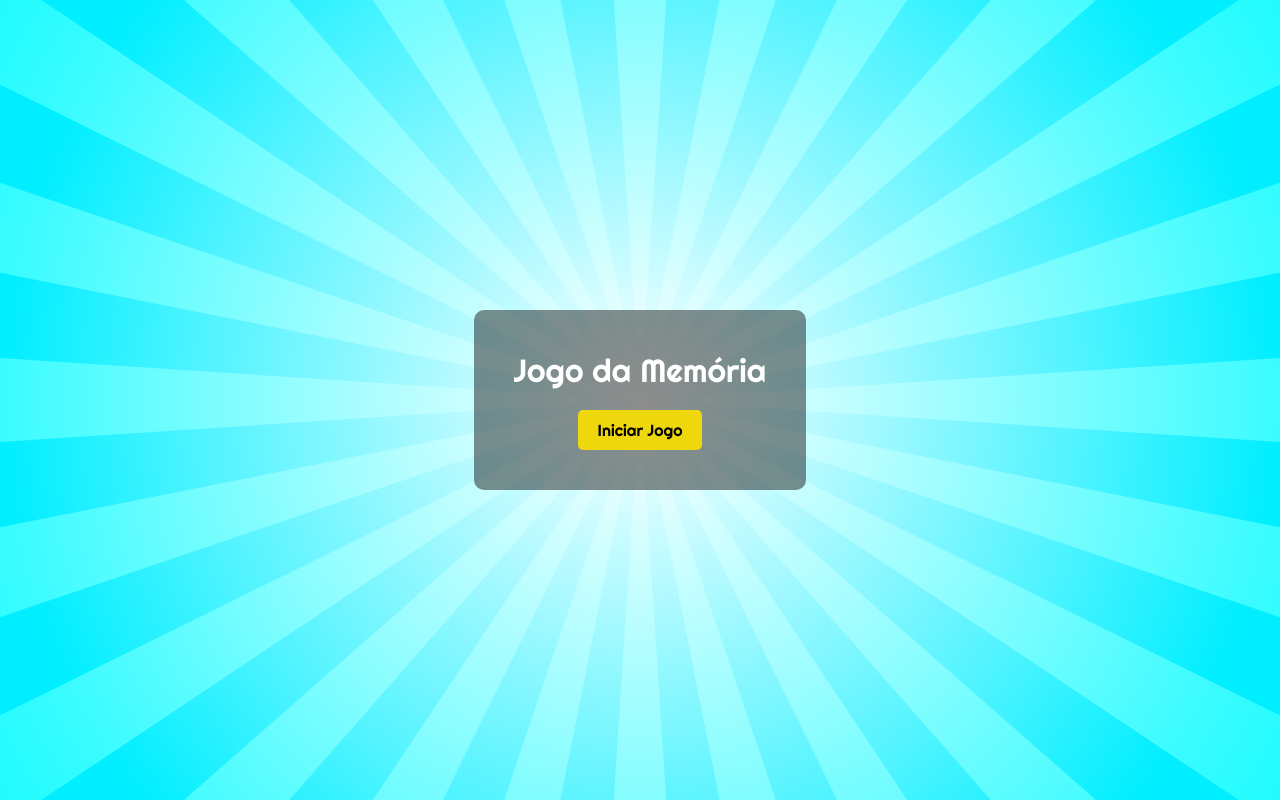
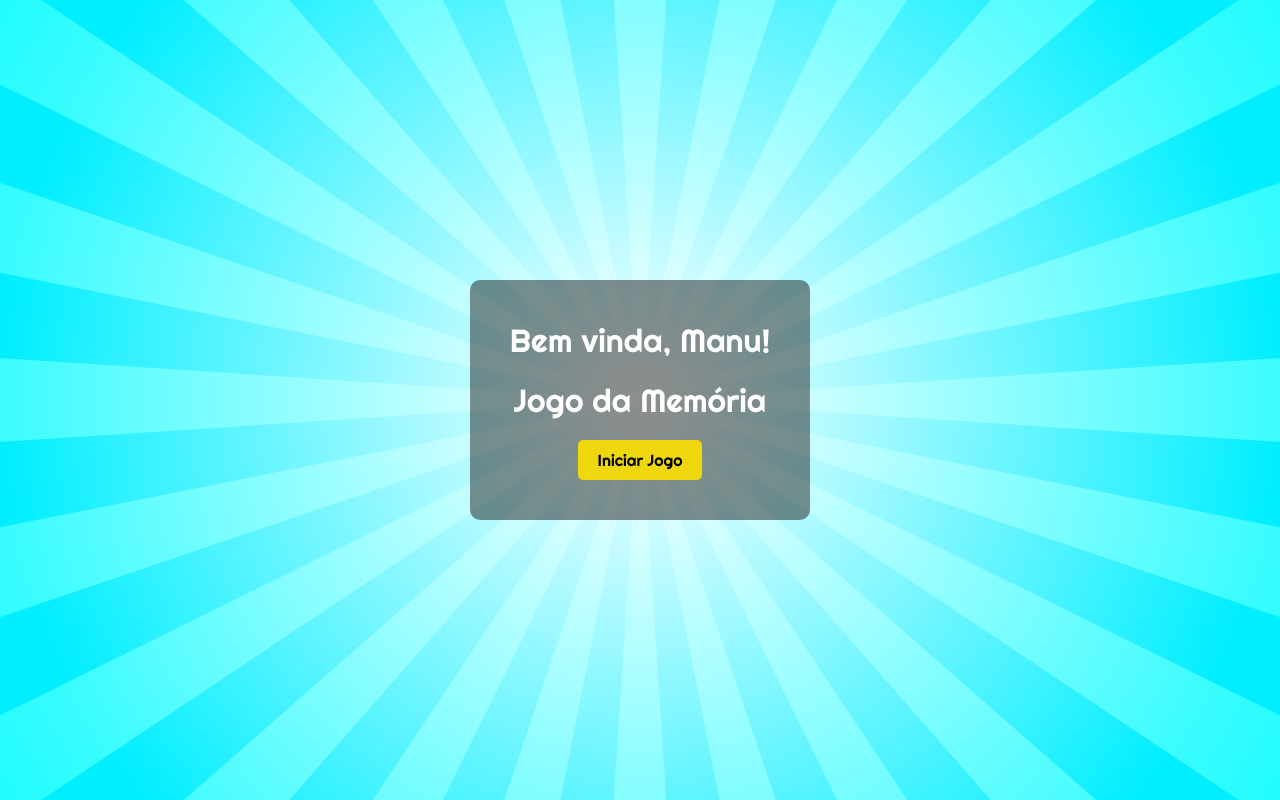
Before and after one commit to aquinotec/jogo_da_memoria, a plain HTML site: page index.html in a window 1280 px wide. Drawn offline with Linux system fonts and the light colour scheme.

Commit message:
inserção imagens

```diff
--- a/assets/css/style.css
+++ b/assets/css/style.css
@@ -33,6 +33,11 @@ body {
 .icon {
   width: 168px;
   height: 179px;
+}
+
+.manu {
+  color: rgb(212, 0, 255);
+  font-size: 6rem;
 }
 
 
@@ -97,6 +102,15 @@ body {
   font-size: 4rem;
   font-weight: 400;
   color: #362222;
+}
+.container-title {
+  display: flex;
+  align-items: center;
+  justify-content: center;
+}
+.content-t {
+  width: 110px;
+  height: 230px;
 }
 
 #gameStart {
--- a/assets/js/game.js
+++ b/assets/js/game.js
@@ -5,7 +5,7 @@ let game = {
     "electron",
     "firebase",
     "html",
-    "javascript",
+    "jquery"
   ],
   cards: null,
 
--- a/index.html
+++ b/index.html
@@ -15,12 +15,20 @@
 <body>
   <div id="gameStart">
     <div class="mensagem">
+      <p>Bem vinda, Manu!</p>
       <p>Jogo da Memória</p>
+
       <button id="start" onclick="startGame()">Iniciar Jogo</button>
     </div>
   </div>
+  <div class="container-title">
+    <div class="content-t">
+      <h2 class="title-game"> Jogo da Memória</h2>
+    </div>
 
-  <h2 class="title-game"> Jogo da Memória</h2>
+    <span class="manu">Manu</span>
+  </div>
+
   </div>
 
   <div id="gameBoard">
```
Also changed, not shown: assets/img/bootstrap.png (deleted), assets/img/bootstrap.svg (added), assets/img/card.png (deleted), assets/img/css.png (deleted), assets/img/css.svg, assets/img/electron.png (deleted), assets/img/electron.svg (added), assets/img/firebase.png (deleted), assets/img/firebase.svg (added), assets/img/html.png (deleted), assets/img/html.svg (added), assets/img/javascript.png (deleted), assets/img/jquery.png (deleted), assets/img/jquery.svg (added), 3 more files.
